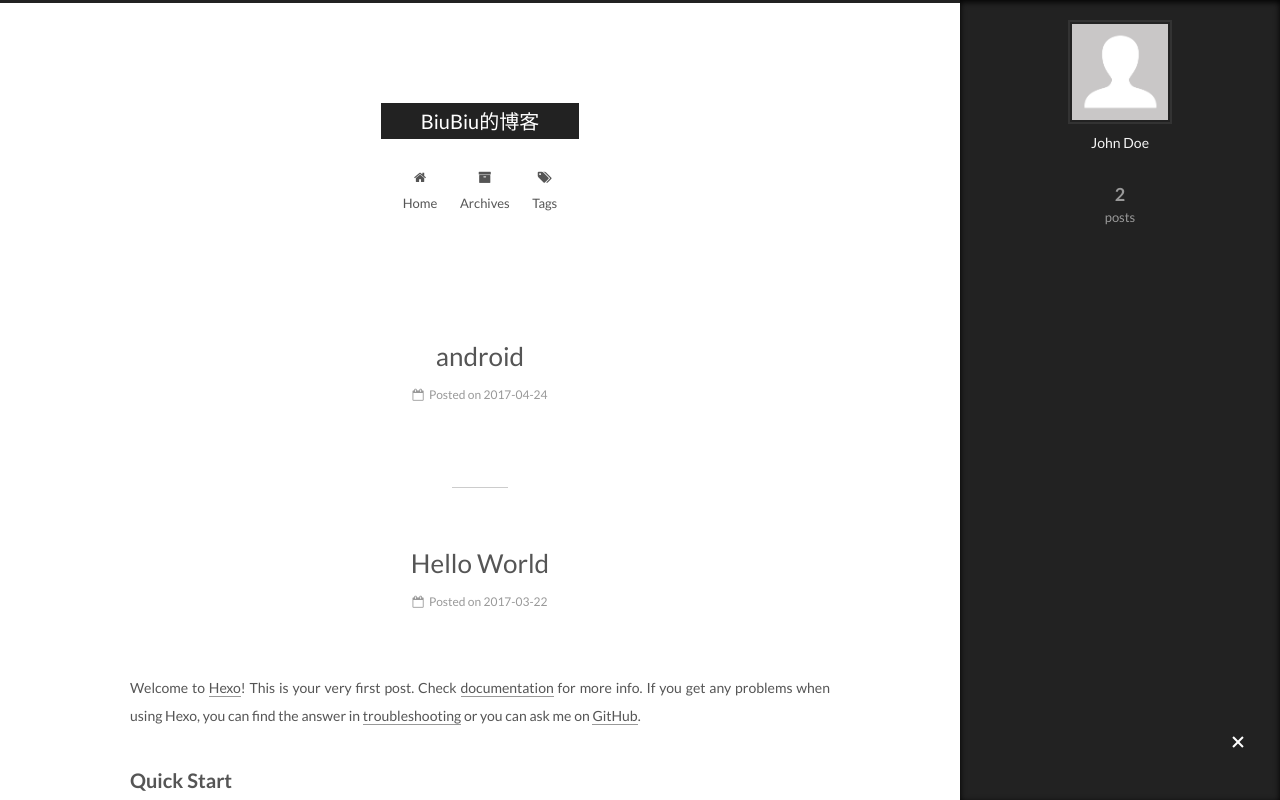
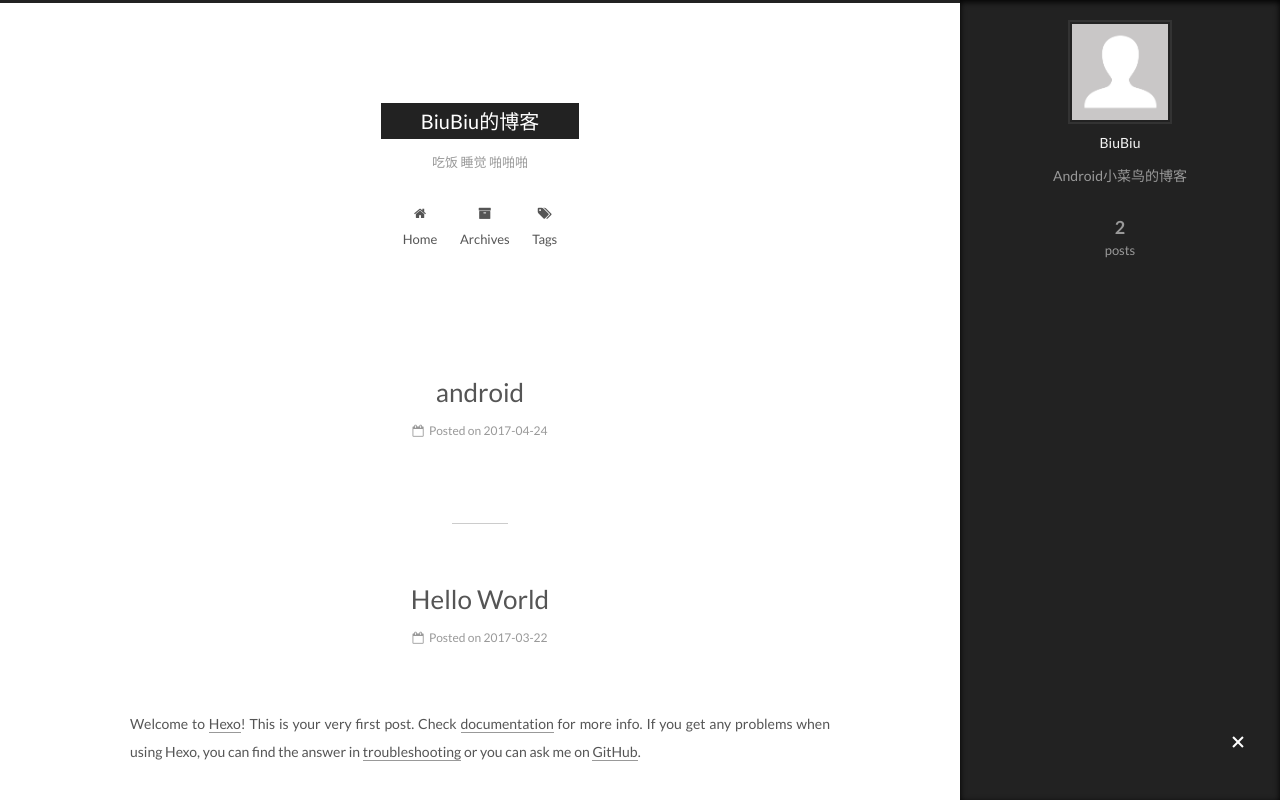
Before and after one commit to cuibin1991/cuibin1991.github.io, a plain HTML site: page index.html in a window 1280 px wide. Both pictures are taken after a click on the element 1238 px from the left and 743 px from the top of the page. Shown: the top 800 px of the page. Drawn offline with Linux system fonts and the light colour scheme.

Commit message:
Site updated: 2017-04-24 15:03:19

```diff
--- a/css/main.css
+++ b/css/main.css
@@ -1694,7 +1694,7 @@ pre .javascript .function {
   width: 4px;
   height: 4px;
   border-radius: 50%;
-  background: #ff09ff;
+  background: #b8ffff;
 }
 .links-of-blogroll {
   font-size: 13px;
--- a/index.html
+++ b/index.html
@@ -90,12 +90,15 @@
 
 
 
+<meta name="description" content="Android小菜鸟的博客">
 <meta property="og:type" content="website">
 <meta property="og:title" content="BiuBiu的博客">
 <meta property="og:url" content="http://yoursite.com/index.html">
 <meta property="og:site_name" content="BiuBiu的博客">
+<meta property="og:description" content="Android小菜鸟的博客">
 <meta name="twitter:card" content="summary">
 <meta name="twitter:title" content="BiuBiu的博客">
+<meta name="twitter:description" content="Android小菜鸟的博客">
 
 
 
@@ -172,7 +175,7 @@
       </a>
     </div>
 
-        <p class="site-subtitle"></p>
+        <p class="site-subtitle">吃饭 睡觉 啪啪啪</p>
 
   </div>
 
@@ -253,7 +256,7 @@
     <link itemprop="mainEntityOfPage" href="http://yoursite.com/2017/04/24/android/">
 
     <span hidden itemprop="author" itemscope itemtype="http://schema.org/Person">
-      <meta itemprop="name" content="John Doe">
+      <meta itemprop="name" content="BiuBiu">
       <meta itemprop="description" content="">
       <meta itemprop="image" content="/images/avatar.gif">
     </span>
@@ -372,7 +375,7 @@
     <link itemprop="mainEntityOfPage" href="http://yoursite.com/2017/03/22/hello-world/">
 
     <span hidden itemprop="author" itemscope itemtype="http://schema.org/Person">
-      <meta itemprop="name" content="John Doe">
+      <meta itemprop="name" content="BiuBiu">
       <meta itemprop="description" content="">
       <meta itemprop="image" content="/images/avatar.gif">
     </span>
@@ -522,10 +525,10 @@
         <div class="site-author motion-element" itemprop="author" itemscope itemtype="http://schema.org/Person">
           <img class="site-author-image" itemprop="image"
                src="/images/avatar.gif"
-               alt="John Doe" />
-          <p class="site-author-name" itemprop="name">John Doe</p>
+               alt="BiuBiu" />
+          <p class="site-author-name" itemprop="name">BiuBiu</p>
 
-              <p class="site-description motion-element" itemprop="description"></p>
+              <p class="site-description motion-element" itemprop="description">Android小菜鸟的博客</p>
 
         </div>
         <nav class="site-state motion-element">
@@ -583,7 +586,7 @@
   <span class="with-love">
     <i class="fa fa-heart"></i>
   </span>
-  <span class="author" itemprop="copyrightHolder">John Doe</span>
+  <span class="author" itemprop="copyrightHolder">BiuBiu</span>
 </div>
 
 
```
Also changed, not shown: 2017/03/22/hello-world/index.html (+6 -6 lines), 2017/04/24/android/index.html (+9 -6 lines), archives/2017/03/index.html (+8 -5 lines), archives/2017/04/index.html (+8 -5 lines), archives/2017/index.html (+8 -5 lines), archives/index.html (+8 -5 lines).
